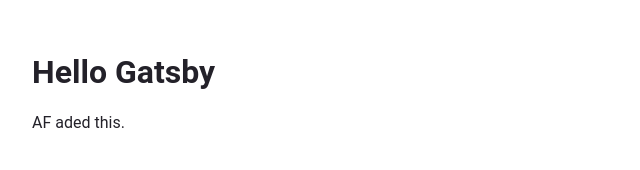
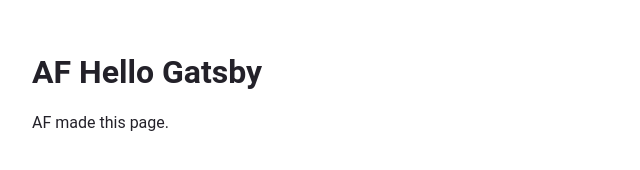
Before and after one commit to adamfinkelstein/hello-gatsby, a Gatsby site: page / in a window 1280 px wide. Shown: the whole page, without its empty margins (0-640 px from the left). Built offline with nearby package versions, Linux system fonts and the light colour scheme; Gatsby itself is replaced by a stand-in of ours.

Commit message:
minor tweak to force update

```diff
--- a/src/pages/index.js
+++ b/src/pages/index.js
@@ -10,13 +10,13 @@ const IndexPage = () => {
   return (
     <main style={pageStyles}>
       <h1>
-        Hello Gatsby
+        AF Hello Gatsby
       </h1>
-      <p>AF aded this.</p>
+      <p>AF made this page.</p>
     </main>
   )
 }
 
 export default IndexPage
 
-export const Head = () => <title>Home Page</title>
+export const Head = () => <title>AF Hello Gatsby</title>
```
